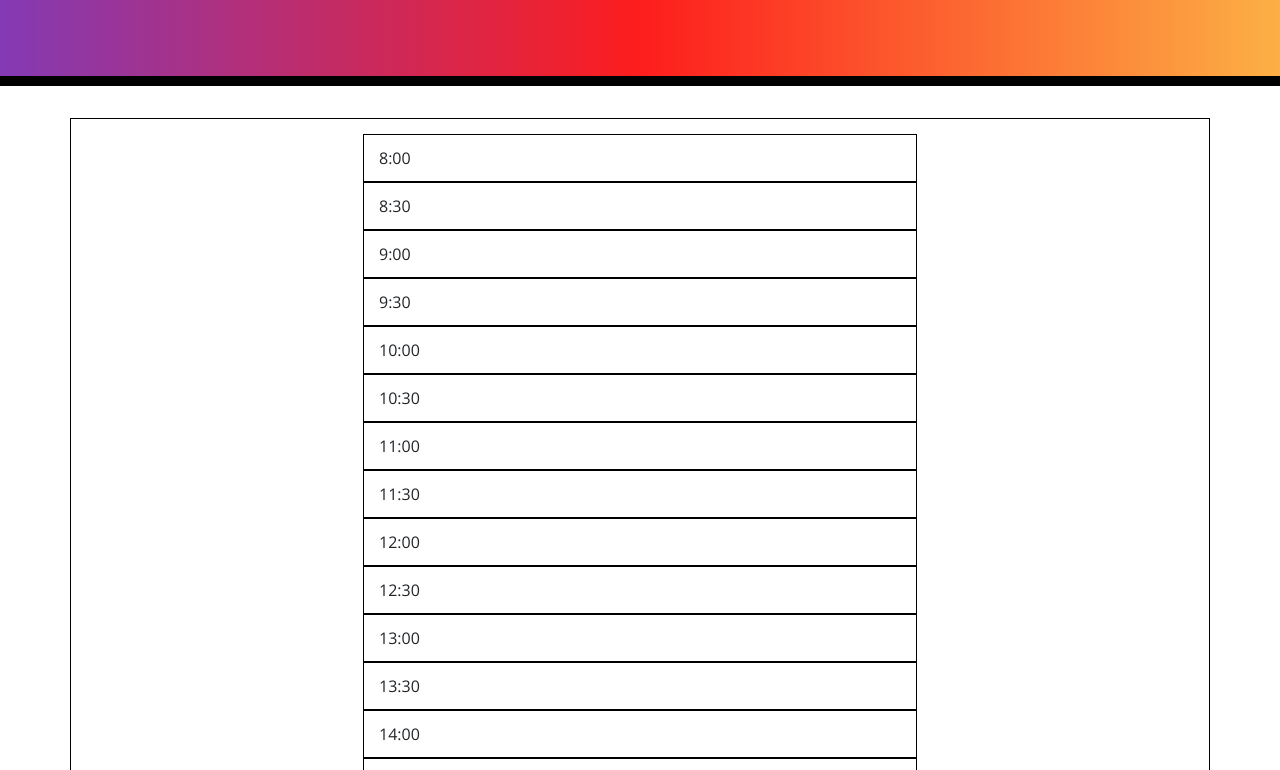
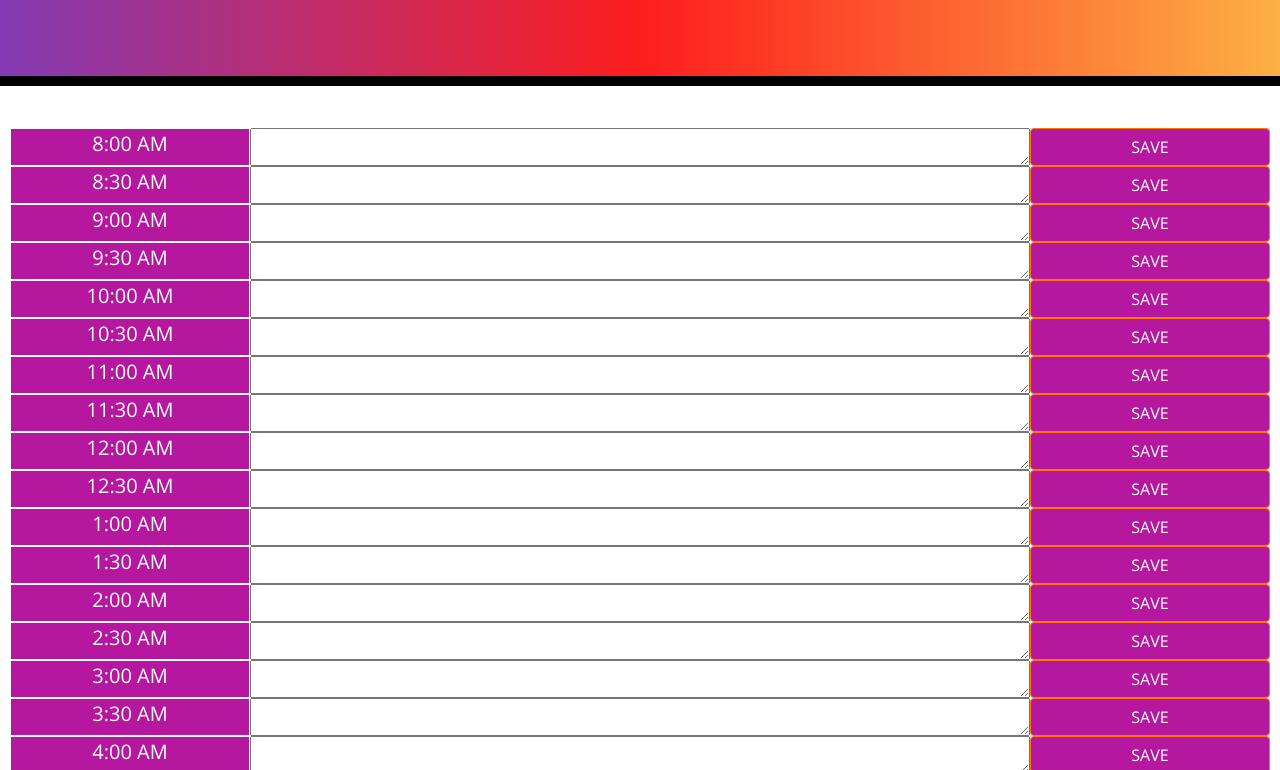
Before and after one commit to sirjkm/Day_Planner, a plain HTML site: page index.html in a window 1280 px wide. Shown: the part 182-952 px from the top of the page. Drawn offline with nearby package versions, Linux system fonts and the light colour scheme.

Commit message:
file updates

```diff
--- a/index.html
+++ b/index.html
@@ -19,27 +19,61 @@
         <p class="lead">A simple calendar app for scheduling your work day</p>
         <p id="currentDay" class="lead"></p>
     </header>
-    <div class="container">
-        <div class="time" id="800" contenteditable="true">8:00</div>
-        <div class="time" id="830" contenteditable="true">8:30</div>
-        <div class="time" id="900" contenteditable="true">9:00</div>
-        <div class="time" id="930" contenteditable="true">9:30</div>
-        <div class="time" id="1000" contenteditable="true">10:00</div>
-        <div class="time" id="1030" contenteditable="true">10:30</div>
-        <div class="time" id="1100" contenteditable="true">11:00</div>
-        <div class="time" id="1130" contenteditable="true">11:30</div>
-        <div class="time" id="1200" contenteditable="true">12:00</div>
-        <div class="time" id="1230" contenteditable="true">12:30</div>
-        <div class="time" id="1300" contenteditable="true">13:00</div>
-        <div class="time" id="1330" contenteditable="true">13:30</div>
-        <div class="time" id="1400" contenteditable="true">14:00</div>
-        <div class="time" id="1430" contenteditable="true">14:30</div>
-        <div class="time" id="1500" contenteditable="true">15:00</div>
-        <div class="time" id="1530" contenteditable="true">15:30</div>
-        <div class="time" id="1600" contenteditable="true">16:00</div>
-        <div class="time" id="1630" contenteditable="true">16:30</div>
-        <div class="time" id="1700" contenteditable="true">17:00</div>
-        <div class="time" id="1730" contenteditable="true">17:30</div>
+    <div class="grid-container">
+        <div class="grid-item">8:00 AM</div>
+        <textarea name="activity" cols="3" rows="1"></textarea>
+        <button class="btn">SAVE</button>
+        <div class="grid-item">8:30 AM</div>
+        <textarea name="activity" cols="3" rows="1"></textarea>
+        <button class="btn">SAVE</button>
+        <div class="grid-item">9:00 AM</div>
+        <textarea name="activity" cols="3" rows="1"></textarea>
+        <button class="btn">SAVE</button>
+        <div class="grid-item">9:30 AM</div>
+        <textarea name="activity" cols="3" rows="1"></textarea>
+        <button class="btn">SAVE</button>
+        <div class="grid-item">10:00 AM</div>
+        <textarea name="activity" cols="3" rows="1"></textarea>
+        <button class="btn">SAVE</button>
+        <div class="grid-item">10:30 AM</div>
+        <textarea name="activity" cols="3" rows="1"></textarea>
+        <button class="btn">SAVE</button>
+        <div class="grid-item">11:00 AM</div>
+        <textarea name="activity" cols="3" rows="1"></textarea>
+        <button class="btn">SAVE</button>
+        <div class="grid-item">11:30 AM</div>
+        <textarea name="activity" cols="3" rows="1"></textarea>
+        <button class="btn">SAVE</button>
+        <div class="grid-item">12:00 AM</div>
+        <textarea name="activity" cols="3" rows="1"></textarea>
+        <button class="btn">SAVE</button>
+        <div class="grid-item">12:30 AM</div>
+        <textarea name="activity" cols="3" rows="1"></textarea>
+        <button class="btn">SAVE</button>
+        <div class="grid-item">1:00 AM</div>
+        <textarea name="activity" cols="3" rows="1"></textarea>
+        <button class="btn">SAVE</button>
+        <div class="grid-item">1:30 AM</div>
+        <textarea name="activity" cols="3" rows="1"></textarea>
+        <button class="btn">SAVE</button>
+        <div class="grid-item">2:00 AM</div>
+        <textarea name="activity" cols="3" rows="1"></textarea>
+        <button class="btn">SAVE</button>
+        <div class="grid-item">2:30 AM</div>
+        <textarea name="activity" cols="3" rows="1"></textarea>
+        <button class="btn">SAVE</button>
+        <div class="grid-item">3:00 AM</div>
+        <textarea name="activity" cols="3" rows="1"></textarea>
+        <button class="btn">SAVE</button>
+        <div class="grid-item">3:30 AM</div>
+        <textarea name="activity" cols="3" rows="1"></textarea>
+        <button class="btn">SAVE</button>
+        <div class="grid-item">4:00 AM</div>
+        <textarea name="activity" cols="3" rows="1"></textarea>
+        <button class="btn">SAVE</button>
+        <div class="grid-item">4:30 AM</div>
+        <textarea name="activity" cols="3" rows="1"></textarea>
+        <button class="btn">SAVE</button>
     </div>
 
     <script src="https://cdnjs.cloudflare.com/ajax/libs/jquery/3.2.1/jquery.min.js"></script>
--- a/style/script.js
+++ b/style/script.js
@@ -0,0 +1 @@
+var myTextBox = document.querySelector('.activity');
--- a/style/style.css
+++ b/style/style.css
@@ -2,15 +2,6 @@ body {
     font-family: "Open Sans", sans-serif;
     font-size: 16px;
     line-height: 1;
-}
-
-textarea {
-    background: transparent;
-    border: none;
-    resize: none;
-    color: #000000;
-    border-left: 1px solid black;
-    padding: 10px;
 }
 
 .jumbotron {
@@ -22,11 +13,32 @@ textarea {
     border-bottom: 10px solid black;
 }
 
-div {
-    margin: auto;
-    width: 50%;
-    border: 1px solid black;
+.grid-container {
+    display: grid;
+    grid-template-columns: 15rem auto 15rem;
+    padding: 10px;
+}
+
+.grid-item {
+    background-color: #b5179e;
+    border: 1px solid white;
+    color: white;
+    align-items: center;
+    justify-content: center;
+    padding: 5px;
+    font-size: 20px;
+    text-align: center;
+}
+
+.activity {
+    border: 1px solid green;
     padding: 15px;
+}
+
+.btn {
+    background-color: #b5179e;
+    color: white;
+    border: 1px solid #ff7900;
 }
 
 .description {
```
